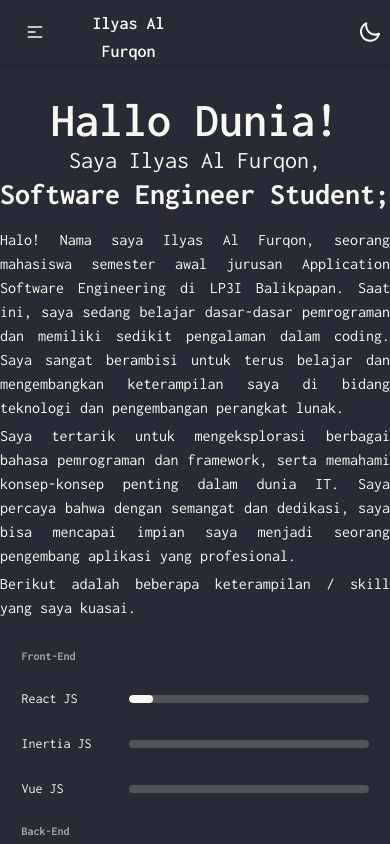
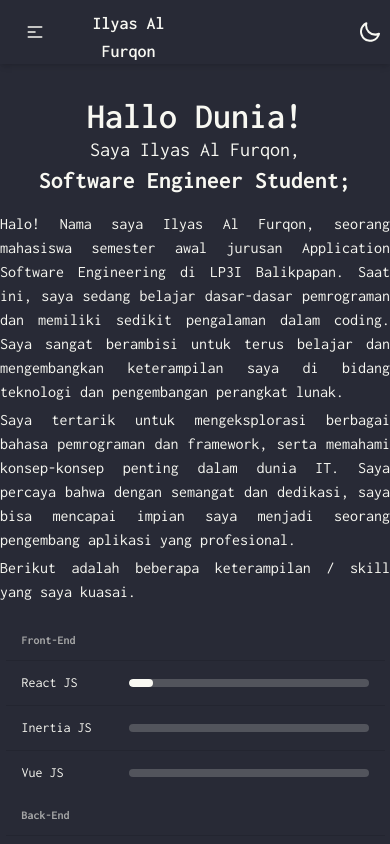
Before and after one commit to Ilyasafn/Ilyasafn.github.io, a React (Vite) app: page /#/ in a window 390 px wide. Shown: the top 844 px of the page. Built offline with nearby package versions, Linux system fonts and the light colour scheme.

Commit message:
menambahkan responsive media

```diff
--- a/src/pages/Contact.jsx
+++ b/src/pages/Contact.jsx
@@ -5,32 +5,33 @@ const Contact = () => {
   const notify = () => toast.success("Pesan anda telah terkirim! 😊", {});
   return (
     <div className="flex flex-1 flex-col justify-center items-center space-y-3">
-      <div className="text-center max-w-3xl space-y-2">
-        <h2 className="font-bold text-5xl">Kontak</h2>
+      <div className="text-center md:max-w-3xl sm:max-w-lg max-w-sm w-full space-y-2">
+        <h2 className="font-bold md:text-5xl text-4xl">Kontak</h2>
         <div className="text-justify text-sm">
           <p>Jika Anda ingin menghubungi saya untuk pertanyaan, kolaborasi, atau sekadar berbagi informasi, jangan ragu untuk menghubungi saya melalui kotak pesan berikut. Saya sangat terbuka untuk diskusi dan kesempatan belajar baru.</p>
         </div>
       </div>
 
       {/* FORM */}
+      <div className="container flex  max-w-xl justify-center ">
         <form>
-        <div className="grid grid-cols-2 gap-2 w-[480px]">
+          <div className="grid md:grid-cols-2 grid-cols-1 sm:max-w-xl gap-2">
             {/* Input Nama */}
-          <label className="form-control w-full max-w-lg">
+            <label className="form-control ">
               <div className="label">
                 <span className="label-text">Masukkan nama anda</span>
               </div>
-            <input type="text" placeholder="..." className="input input-bordered w-full max-w-xs" />
+              <input type="text" placeholder="..." className="input input-bordered " />
               <div className="label"></div>
             </label>
             {/* Input Nama END */}
 
             {/* Input Email  */}
-          <label className="form-control w-full max-w-lg">
+            <label className="form-control ">
               <div className="label">
                 <span className="label-text">Masukkan email anda</span>
               </div>
-            <input type="text" placeholder="..." className="input input-bordered w-full max-w-xs" />
+              <input type="text" placeholder="..." className="input input-bordered " />
               <div className="label"></div>
             </label>
             {/* Input Email END */}
@@ -43,7 +44,7 @@ const Contact = () => {
             </div>
             <textarea className="textarea textarea-bordered w-[480px] h-[150px]" placeholder="Bio"></textarea>
             <div className="flex justify-center label mt-6">
-            <button type="submit" onClick={notify} className="btn btn-outline hover:btn btn-wide">
+              <button type="submit" onClick={notify} className="btn btn-outline hover:btn btn-wide ">
                 Kirim
               </button>
               <ToastContainer position="top-center" theme="dark" hideProgressBar={true} />
@@ -51,6 +52,7 @@ const Contact = () => {
           </label>
           {/* Textarea Pertanyaan END */}
         </form>
+      </div>
       {/* FORM */}
     </div>
   );
--- a/src/pages/Home.jsx
+++ b/src/pages/Home.jsx
@@ -4,11 +4,11 @@ const Home = () => {
       <div className="flex flex-col justify-center items-center flex-1 space-y-4">
         {/* Data Diri */}
         <div className="flex flex-col justify-center items-center ">
-          <h1 className="font-semibold text-5xl">Hallo Dunia!</h1>
-          <h4 className="text-2xl">Saya Ilyas Al Furqon,</h4>
-          <h2 className="font-bold text-3xl">Software Engineer Student;</h2>
+          <h1 className="font-semibold md:text-5xl text-4xl">Hallo Dunia!</h1>
+          <h4 className="md:text-2xl text-xl">Saya Ilyas Al Furqon,</h4>
+          <h2 className="font-bold md:text-3xl text-2xl">Software Engineer Student;</h2>
         </div>
-        <div className=" max-w-3xl space-y-1 text-md text-justify mb-5">
+        <div className="md:max-w-2xl max-w-prose w-full space-y-1 text-md text-justify mb-5">
           <p>
             Halo! Nama saya Ilyas Al Furqon, seorang mahasiswa semester awal jurusan Application Software Engineering di LP3I Balikpapan. Saat ini, saya sedang belajar dasar-dasar pemrograman dan memiliki sedikit pengalaman dalam coding.
             Saya sangat berambisi untuk terus belajar dan mengembangkan keterampilan saya di bidang teknologi dan pengembangan perangkat lunak.
@@ -22,7 +22,7 @@ const Home = () => {
         {/* Data Diri END */}
 
         {/* Skill Progress */}
-        <div className="md:grid grid-cols-2 justify-items-stretch gap-4 ">
+        <div className="sm:grid grid-cols-2 justify-items-stretch gap-4 ">
           {/* FrontEnd */}
           <div className="overflow-x-auto">
             <table className="table ">
--- a/src/pages/Portofolio.jsx
+++ b/src/pages/Portofolio.jsx
@@ -25,8 +25,8 @@ const Portofolio = () => {
   ];
   return (
     <div className="flex flex-col justify-center items-center space-y-4">
-      <div className="text-center md:max-w-3xl max-w-lg w-full space-y-2">
-        <h2 className="font-bold text-5xl">Portofolio</h2>
+      <div className="text-center md:max-w-3xl sm:max-w-lg max-w-sm w-full space-y-2">
+        <h2 className="font-bold md:text-5xl text-4xl ">Portofolio</h2>
         <div className="text-justify text-sm">
           <p>Berikut adalah beberapa hasil karya yang telah saya buat selama ini, walau tidak seberapa setidak nya saya telah kuat melawan rasa malas yang membara di dalam diri saya.</p>
         </div>
```
Lines whose indentation alone changed are shown as unchanged.
